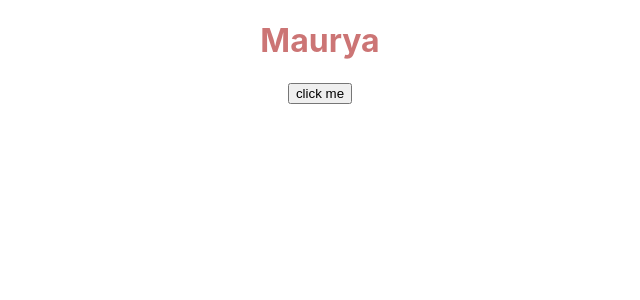
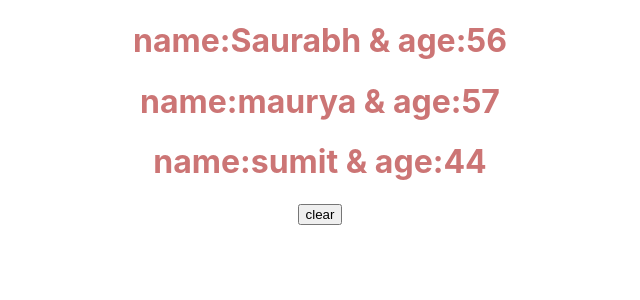
Before and after one commit to saurabhkumar5/ReactJs, a React (Create React App) app: page / in a window 1280 px wide. Shown: the top 300 px of the page, without its empty margins (320-960 px from the left). Built offline with nearby package versions, Linux system fonts and the light colour scheme.

Commit message:
array using useState Hook

```diff
--- a/src/App.js
+++ b/src/App.js
@@ -1,26 +1,13 @@
-import React,{useState} from 'react'
+import RulesHook from './components/rulesHook'
 import './App.css'
+import UseStateArray from './components/UseStateArray'
 
 const App = () => {
-
-  const [value,changeValue] = useState('Maurya');
-
-  const fnct = ()=>{
-    let val = value;
-    // if(val==='Maurya'){
-    //   changeValue('Shaurya')
-    // }else{
-    //   changeValue('Maurya');
-    // }
-
-    (val==='Maurya')?changeValue('Shaurya'):changeValue('Maurya');
-  }
 
 
   return (
     <div className='App'>
-      <h1>{value}</h1>
-      <button onClick={fnct}>click me</button>
+     <UseStateArray/>
     </div>
   )
 }
--- /dev/null
+++ b/src/components/UseStateArray.js
@@ -0,0 +1,35 @@
+import React, { useState } from 'react'
+
+const UseStateArray = () => {
+
+  const bioData = [
+    {
+      id:0, myName:"Saurabh", age:56
+    },
+    {
+      id:1, myName:"maurya", age:57
+    },
+    {
+      id:2, myName:"sumit", age:44
+    }
+  ]
+  const [myArr,changeMyArr] = useState(bioData);
+    const fnct = ()=>{
+         changeMyArr([]);
+    }
+
+  return (
+    <div>
+
+        {
+          myArr.map((ele)=>{
+            return <h1>name:{ele.myName} & age:{ele.age}</h1>
+
+          })
+        }
+        <button onClick={fnct}>clear</button>
+    </div>
+  )
+}
+
+export default UseStateArray
--- /dev/null
+++ b/src/components/rulesHook.js
@@ -0,0 +1,10 @@
+import React, { useState } from 'react'
+
+const RulesHook = () => {
+    const [myName, setMyName] = useState('saurabh');
+  return (
+    <h1>{myName}</h1>
+  )
+}
+
+export default RulesHook
```
Also changed, not shown: src/components/Fields.js (deleted, +0 -22 lines), src/components/Header.js (deleted, +0 -11 lines).
